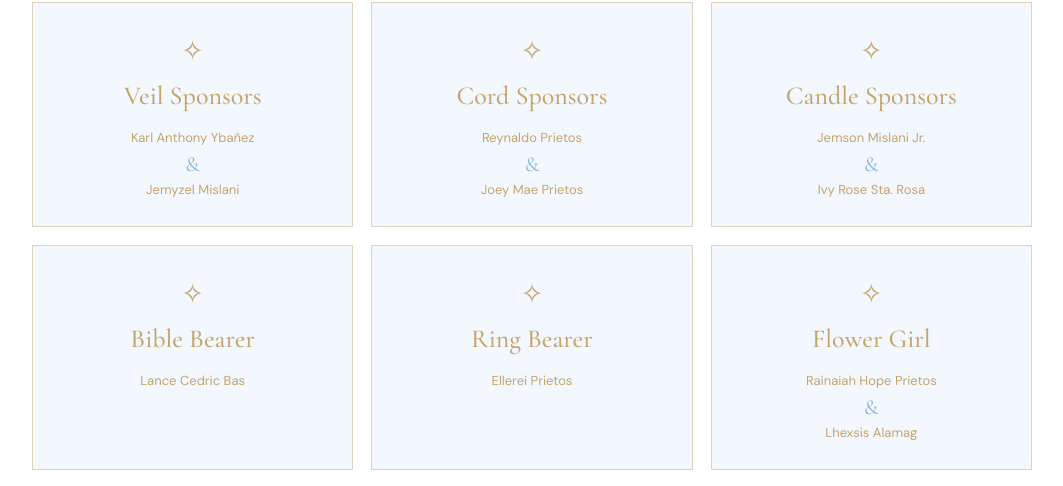
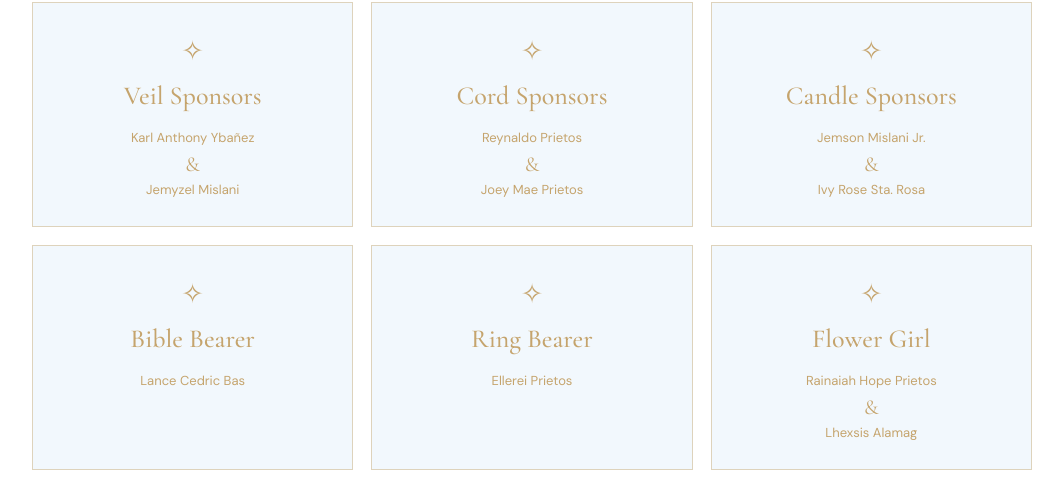
Before and after one commit to JemsonMislani/Wedding-Invitation, a React (Vite) app: page / in a window 1280 px wide. Shown: the part 4816-5302 px from the top of the page, without its empty margins (108-1171 px from the left). Built offline with nearby package versions, Linux system fonts and the light colour scheme.

Commit message:
ampersands to gold.

```diff
--- a/src/App.css
+++ b/src/App.css
@@ -1389,3 +1389,13 @@ body {
   border-color: rgba(197, 164, 109, 0.45) !important;
   border-width: 1px !important;
 }
+
+/* FORCE AMPERSANDS TO GOLD */
+#about span,
+#entourage span,
+#guests span,
+#about span::before,
+#entourage span::before,
+#guests span::before {
+  color: #C5A46D !important;
+}
```
